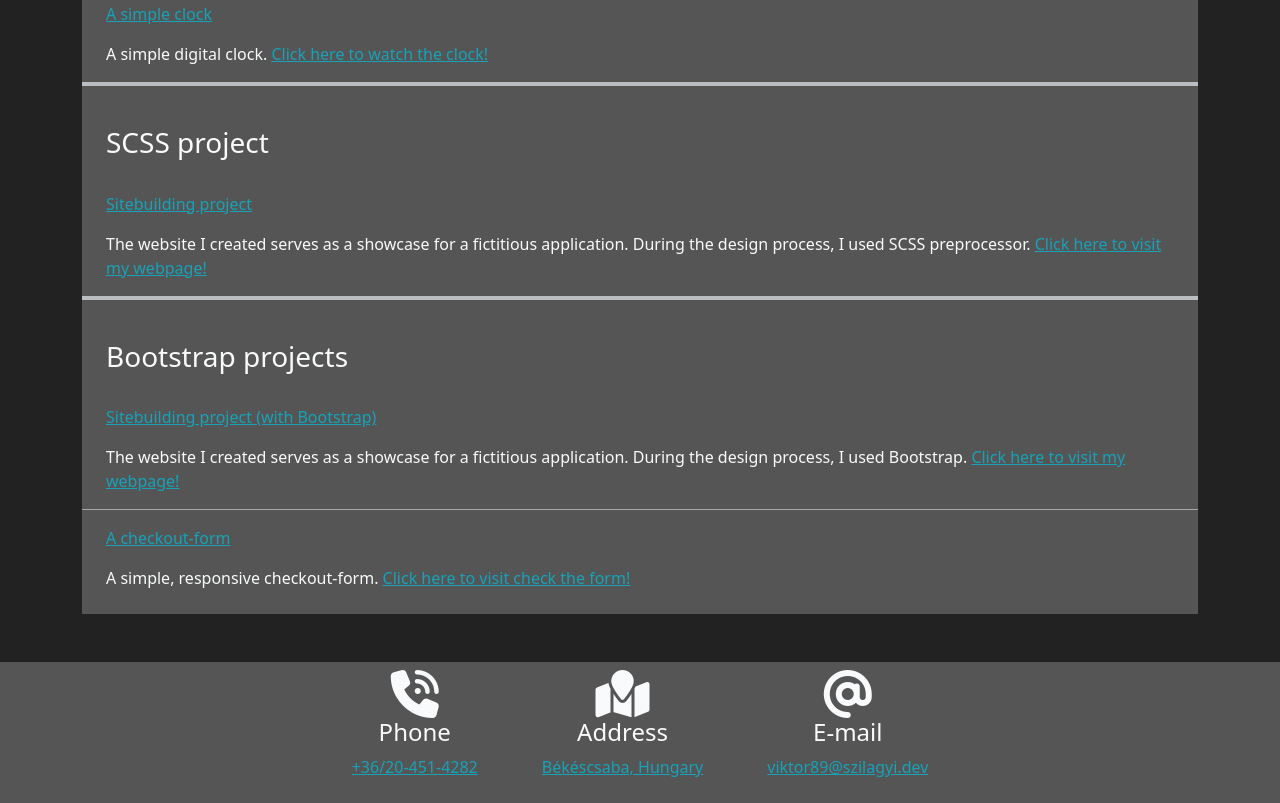
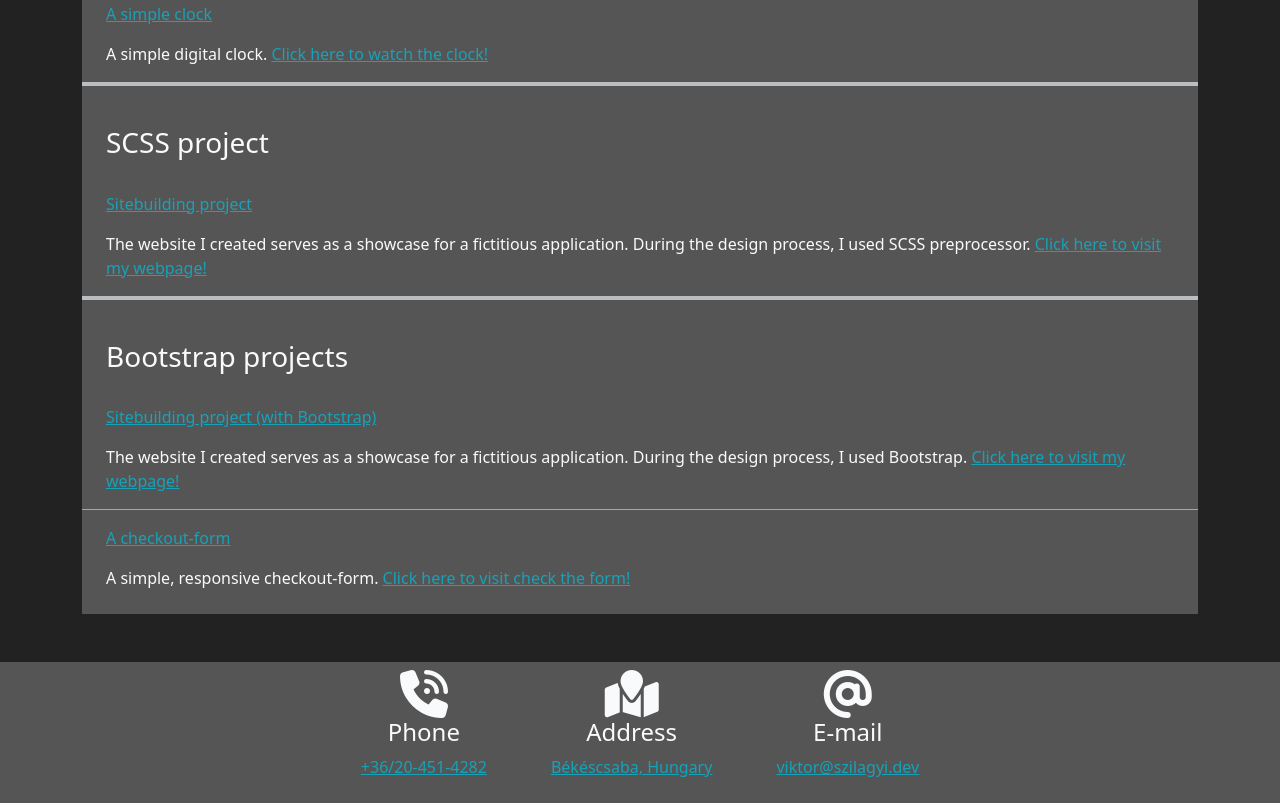
Before and after one commit to szilavi/szilaviCV, a website: page index.html in a window 1280 px wide. Shown: the part 2171-2974 px from the top of the page. Drawn offline with nearby package versions, Linux system fonts and the light colour scheme.

Commit message:
Update index.html
mail again...

```diff
--- a/index.html
+++ b/index.html
@@ -332,8 +332,8 @@
             <i class="fa-solid fa-3x fa-at"></i>
             <h4>E-mail</h4>
             <p>
-              <a href="mailto:viktor89@szilagyi.dev"
-                >viktor89@szilagyi.dev</a
+              <a href="mailto:viktor@szilagyi.dev"
+                >viktor@szilagyi.dev</a
               >
             </p>
           </div>
```
